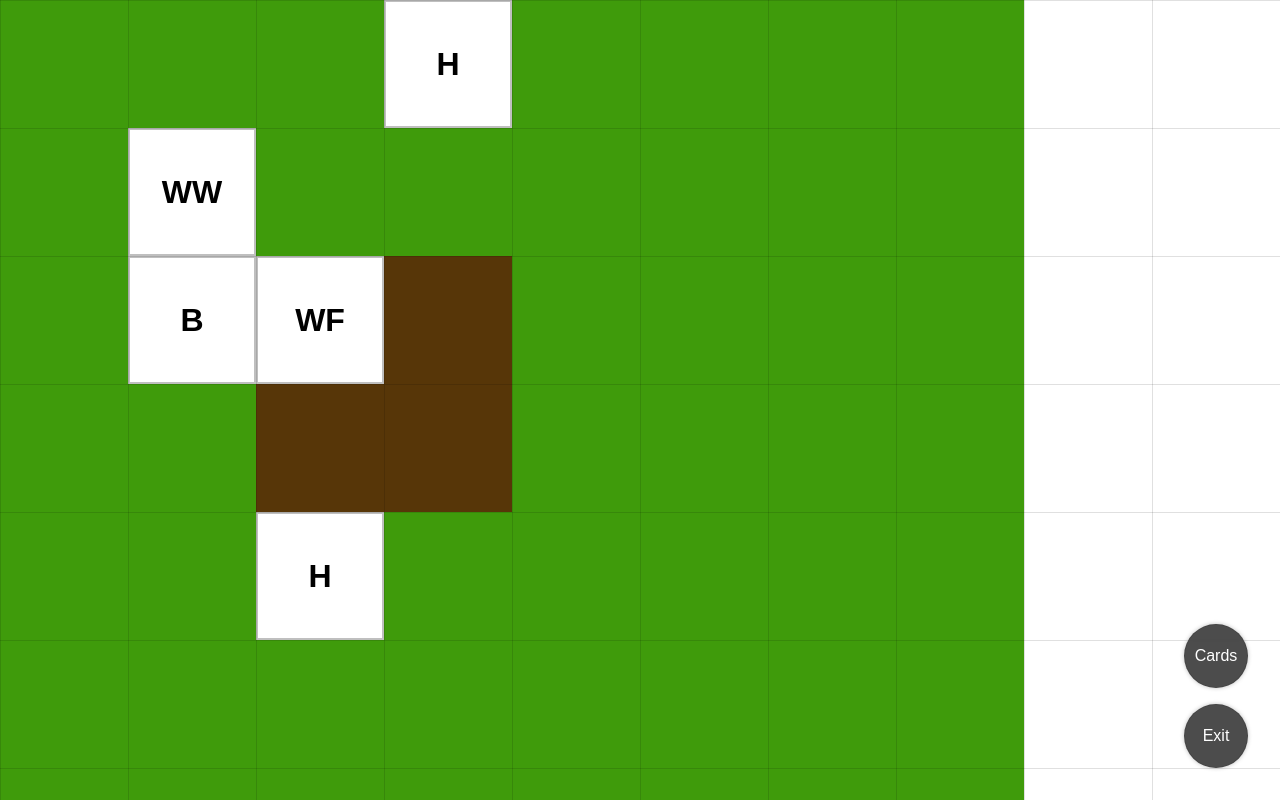
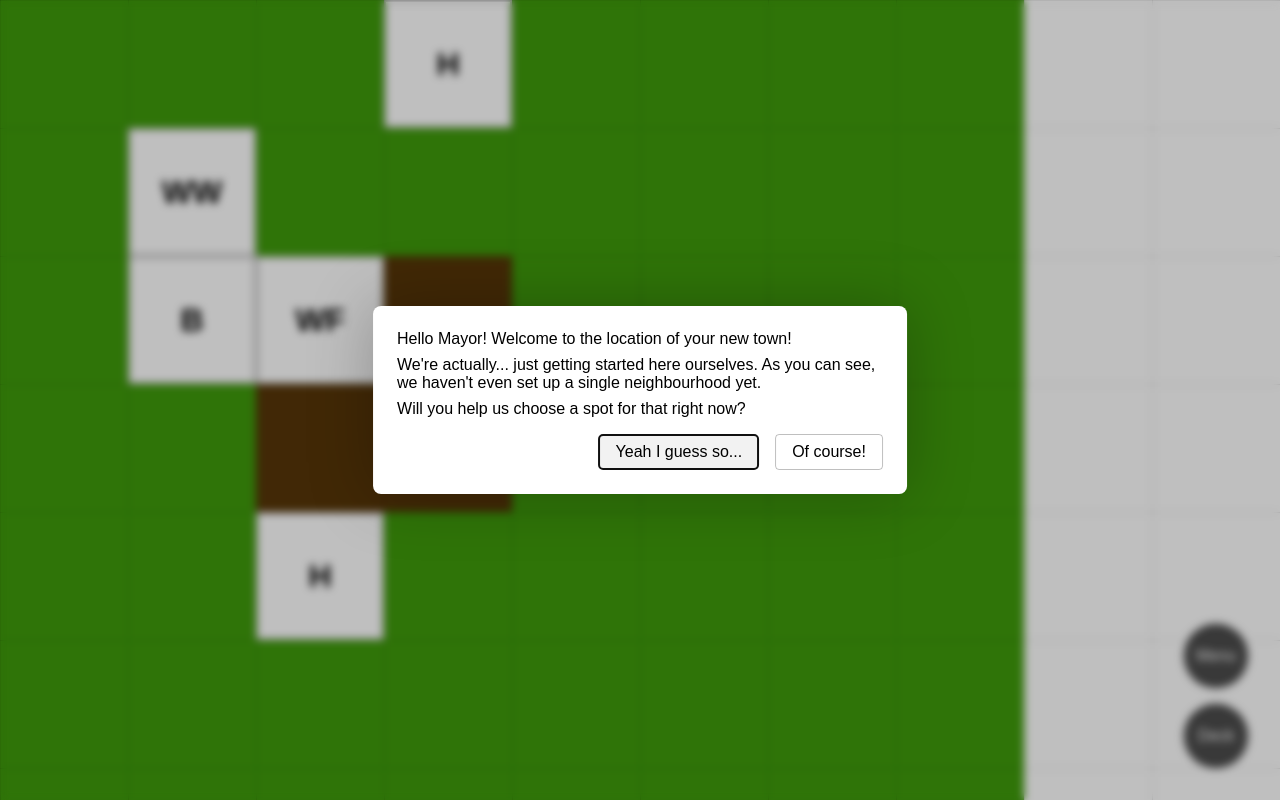
Before and after one commit to foxfriends/cartography, a SvelteKit app: page /play in a window 1280 px wide. Built offline with nearby package versions, Linux system fonts and the light colour scheme.

Commit message:
set up basic tutorial messages

```diff
--- a/src/lib/hud/Hud.svelte
+++ b/src/lib/hud/Hud.svelte
@@ -3,8 +3,8 @@
 
 <div class="area">
   <div class="menu">
-    <button>Cards</button>
-    <a class="button" href="/">Exit</a>
+    <a class="button" href="/">Menu</a>
+    <button>Deck</button>
   </div>
 </div>
 
--- /dev/null
+++ b/src/lib/tutorial/Tutorial.svelte
@@ -0,0 +1,144 @@
+<script lang="ts">
+  let intro: HTMLDialogElement | undefined = $state();
+  let placeNeighbourhood: HTMLDialogElement | undefined = $state();
+
+  let step = $state(0);
+
+  $inspect(step);
+
+  $effect(() => {
+    if (step === 0) {
+      window.setTimeout(() => intro!.showModal(), 1000);
+      step += 1;
+    } else if (step === 2) {
+      window.setTimeout(() => placeNeighbourhood!.showModal(), 100);
+    }
+  });
+
+  function dismiss(event: MouseEvent & { currentTarget: HTMLButtonElement }) {
+    event.currentTarget.closest("dialog")?.close();
+    step += 1;
+  }
+</script>
+
+<!-- Step 0 -->
+<dialog bind:this={intro}>
+  <article>
+    <p>Hello Mayor! Welcome to the location of your new town!</p>
+    <p>
+      We're actually... just getting started here ourselves. As you can see, we haven't even set up
+      a single neighbourhood yet.
+    </p>
+    <p>Will you help us choose a spot for that right now?</p>
+  </article>
+  <div class="controls">
+    <button onclick={dismiss}>Yeah I guess so...</button>
+    <button onclick={dismiss}>Of course!</button>
+  </div>
+</dialog>
+
+<!-- Step 2 -->
+<dialog bind:this={placeNeighbourhood}>
+  <article>
+    <p>Great! I have the card for a neighbourhood right here, I'll put it into your deck.</p>
+    <p>
+      Try opening up the deck and seeing it in there. I added a few other cards I had lying around
+      as well, take a look!
+    </p>
+    <p class="info">The button to open the deck is at the bottom right.</p>
+  </article>
+  <div class="controls">
+    <button onclick={dismiss}>Let me see...</button>
+  </div>
+</dialog>
+
+<style>
+  dialog[open] {
+    display: flex;
+    opacity: 1;
+    transform: translate(-50%, -50%) scale(1);
+  }
+
+  dialog {
+    padding: 1.5rem;
+    position: fixed;
+    left: 50%;
+    top: 50%;
+    transform: translate(-50%, -50%) scale(0.75);
+    max-width: 60ch;
+    flex-direction: column;
+    gap: 1rem;
+    border: none;
+    border-radius: 0.5rem;
+    box-shadow: 0 0 4rem rgb(0 0 0 / 0.25);
+
+    opacity: 0;
+
+    transition:
+      backdrop-filter 100ms ease-out,
+      opacity 100ms ease-out,
+      transform 100ms ease-out,
+      display 100ms ease-out allow-discrete,
+      overlay 100ms ease-out allow-discrete;
+  }
+
+  dialog::backdrop {
+    background-color: rgb(0 0 0 / 0);
+    backdrop-filter: blur(0px);
+
+    transition:
+      backdrop-filter 100ms,
+      background-color 100ms,
+      display 100ms allow-discrete,
+      overlay 100ms allow-discrete;
+  }
+
+  dialog[open]::backdrop {
+    background-color: rgb(0 0 0 / 0.25);
+    backdrop-filter: blur(4px);
+  }
+
+  @starting-style {
+    dialog[open] {
+      opacity: 0;
+      transform: translate(-50%, -50%) scale(0.75);
+    }
+
+    dialog[open]::backdrop {
+      background-color: rgb(0 0 0 / 0);
+      backdrop-filter: blur(0px);
+    }
+  }
+
+  button {
+    padding: 0.5rem 1rem;
+    border: 1px solid rgb(0 0 0 / 0.25);
+    border-radius: 0.25rem;
+    background: rgb(0 0 0 / 0);
+    cursor: pointer;
+
+    &:hover,
+    &:focus-visible {
+      background-color: rgb(0 0 0 / 0.05);
+    }
+  }
+
+  article {
+    display: flex;
+    flex-direction: column;
+    gap: 0.5rem;
+  }
+
+  .controls {
+    display: flex;
+    gap: 1rem;
+    justify-content: flex-end;
+  }
+
+  .info {
+    font-style: italic;
+    font-weight: 600;
+    color: rgb(0 0 0 / 0.4);
+    font-size: 0.9rem;
+  }
+</style>
--- a/src/routes/play/+page.svelte
+++ b/src/routes/play/+page.svelte
@@ -1,6 +1,7 @@
 <script lang="ts">
   import GameWindow from "$lib/game/GameWindow.svelte";
   import Hud from "$lib/hud/Hud.svelte";
+  import Tutorial from "$lib/tutorial/Tutorial.svelte";
 </script>
 
 <main>
@@ -9,6 +10,8 @@
 <div>
   <Hud />
 </div>
+
+<Tutorial />
 
 <style>
   main,
```
